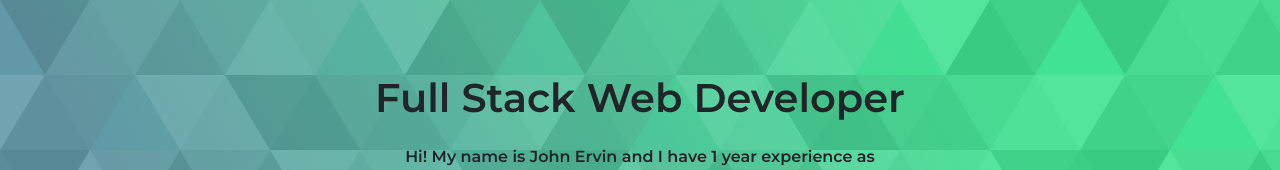
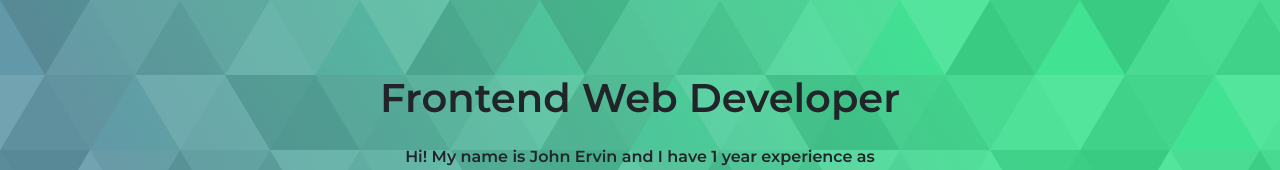
Before and after one commit to ErrrJohn/fcb-portfolio, a plain HTML site: page index.html in a window 1280 px wide. Shown: the top 170 px of the page. Drawn offline with nearby package versions, Linux system fonts and the light colour scheme.

Commit message:
updated jul-25

```diff
--- a/index.html
+++ b/index.html
@@ -19,7 +19,7 @@
         <section id="landing" class="text-center mt-5">
 
             <!-- headings = h1 - h6 -->
-            <h1>Full Stack Web Developer</h1>
+            <h1>Frontend Web Developer</h1>
 
             <!-- paragraph = p -->
             <p>Hi! My name is John Ervin and I have 1 year experience as Frontend Web Developer - Modifier(WordPress) and 3 years as Post-deployment & Quality Assurance.</p>
```
